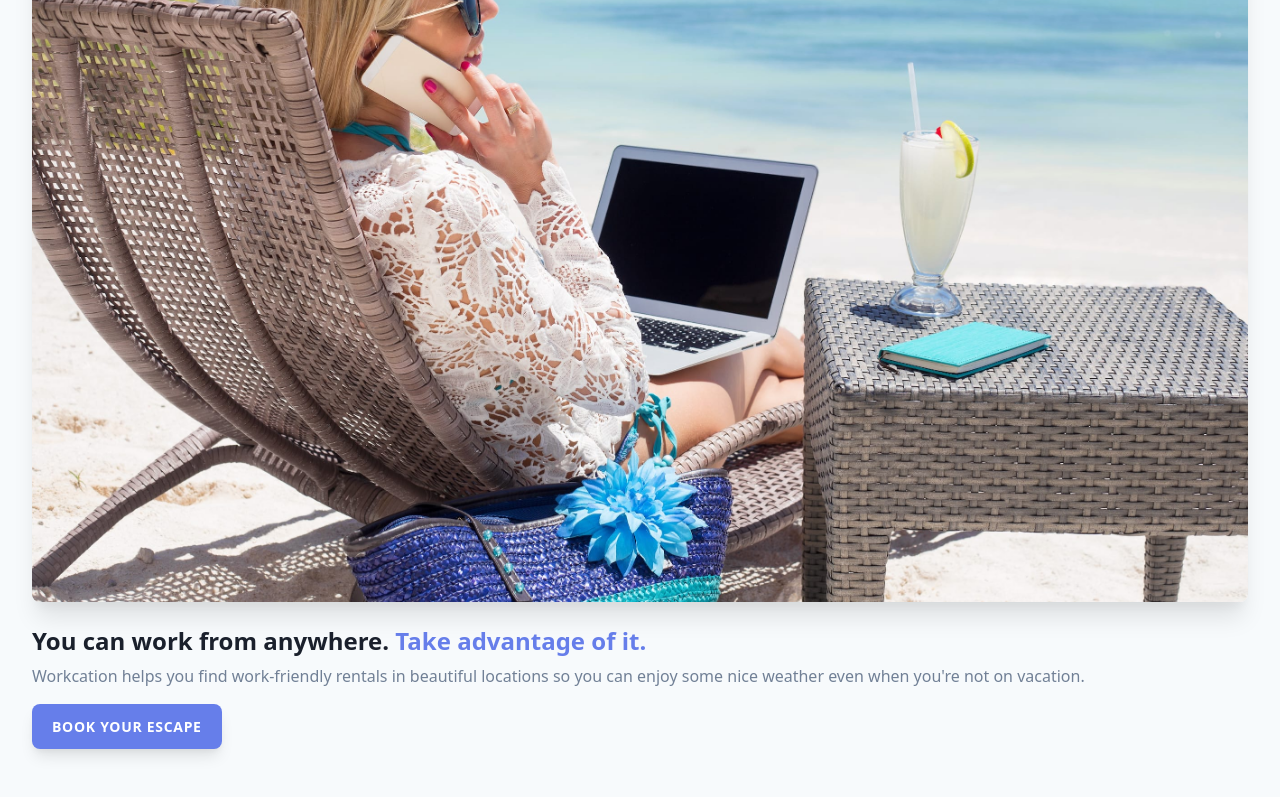
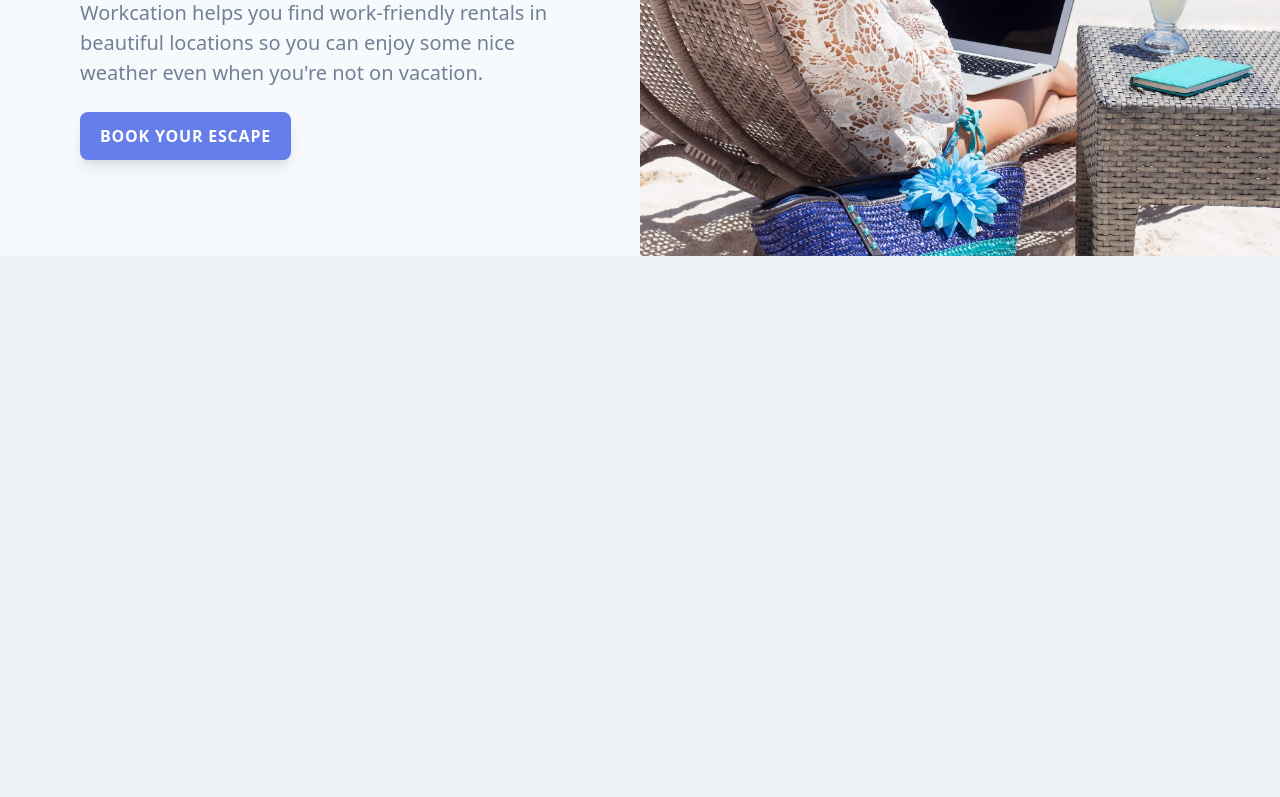
Before and after one commit to nickdavies791/tailwind-screencasts, a website: page public/index.html in a window 1280 px wide. Shown: the part 321-1118 px from the top of the page. After the commit the page ends 800 px from the top, so only its background shows below. Drawn offline with nearby package versions, Linux system fonts and the light colour scheme; files that its build step writes are made by us from their sources.

Commit message:
Responsive Design

```diff
--- a/public/index.html
+++ b/public/index.html
@@ -6,19 +6,26 @@
     <title>Document</title>
     <link rel="stylesheet" href="/build/tailwind.css">
 </head>
-<body class="bg-gray-100">
-<div class="px-8 py-12">
-    <img class="h-10" src="/img/logo.svg" alt="Workcation">
-    <img class="mt-6 rounded-lg shadow-xl" src="/img/beach-work.jpg" alt="Woman workcationing on the beach">
-    <h1 class="mt-6 text-2xl font-bold text-gray-900 leading-tight">
-        You can work from anywhere.
-        <span class="text-indigo-500">Take advantage of it.</span>
-    </h1>
-    <p class="mt-2 text-gray-600">
-        Workcation helps you find work-friendly rentals in beautiful locations so you can enjoy some nice weather even when you're not on vacation.
-    </p>
-    <div class="mt-4">
-        <a href="#" class="inline-block px-5 py-3 rounded-lg shadow-lg bg-indigo-500 hover:bg-indigo-400 text-sm text-white uppercase tracking-wider font-semibold">Book your escape</a>
+<body class="bg-gray-200">
+<div class="bg-gray-100 flex">
+    <div class="px-8 py-12 max-w-md mx-auto sm:max-w-xl lg:max-w-full lg:w-1/2 lg:py-24 lg:px-12">
+        <div class="xl:max-w-lg xl:ml-auto">
+            <img class="h-10" src="/img/logo.svg" alt="Workcation">
+            <img class="mt-6 rounded-lg shadow-xl sm:mt-8 sm:h-64 sm:w-full sm:object-cover sm:object-center lg:hidden" src="/img/beach-work.jpg" alt="Woman workcationing on the beach">
+            <h1 class="mt-6 text-2xl font-bold text-gray-900 leading-tight sm:text-4xl sm:mt-8 lg:text-3xl xl:text-4xl">
+                You can work from anywhere.
+                <br class="hidden lg:inline"><span class="text-indigo-500">Take advantage of it.</span>
+            </h1>
+            <p class="mt-2 text-gray-600 sm:text-xl sm:mt-4">
+                Workcation helps you find work-friendly rentals in beautiful locations so you can enjoy some nice weather even when you're not on vacation.
+            </p>
+            <div class="mt-4 sm:mt-6">
+                <a href="#" class="inline-block px-5 py-3 rounded-lg shadow-lg bg-indigo-500 hover:bg-indigo-400 text-sm text-white uppercase tracking-wider font-semibold sm:text-base">Book your escape</a>
+            </div>
+        </div>
+    </div>
+    <div class="hidden lg:block lg:w-1/2 lg:relative">
+        <img class="absolute inset-0 h-full w-full object-cover object-center" src="/img/beach-work.jpg" alt="Woman workcationing on the beach">
     </div>
 </div>
 </body>
```
